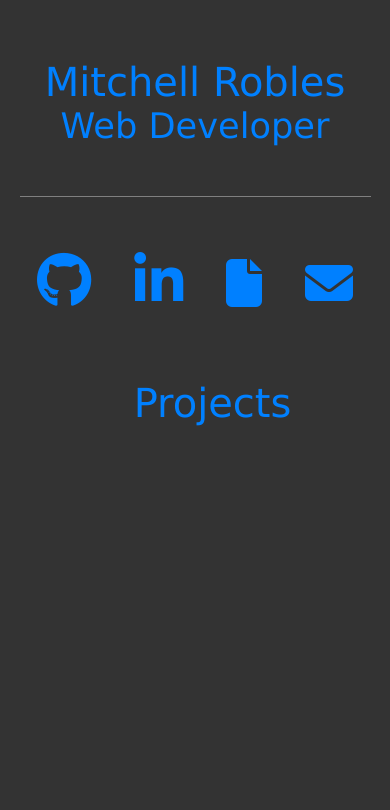
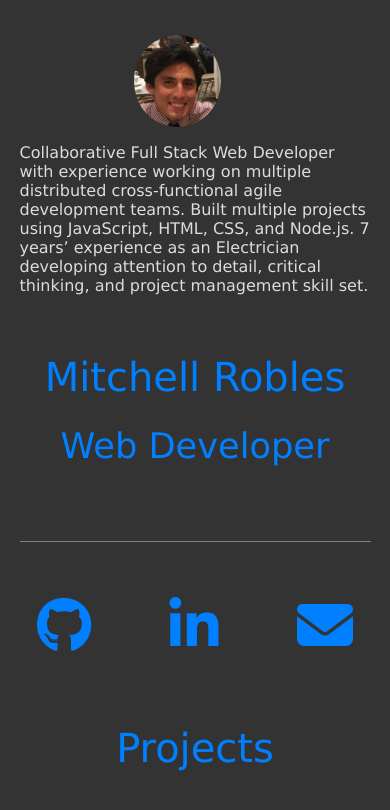
Before and after one commit to mitchellr92/portfolio, a React (Create React App) app: page / in a window 390 px wide. Shown: the top 810 px of the page. Built offline with nearby package versions, Linux system fonts and the light colour scheme.

Commit message:
added about me section

```diff
--- a/src/Components/Portfolio/Portfolio.css
+++ b/src/Components/Portfolio/Portfolio.css
@@ -46,7 +46,7 @@
   display: none;
 }
 
-.fas {
+.portfolio-container .fas {
   font-size: 3rem;
   cursor: pointer;
 }
--- a/src/Components/Profile/Profile.css
+++ b/src/Components/Profile/Profile.css
@@ -1,8 +1,12 @@
+.page-container {
+  display: flex;
+  flex-direction: column;
+}
+
 .profile-container {
   margin-left: 7%;
   margin-top: 15%;
   width: 650px;
-  position: absolute;
   z-index: 1;
 }
 
@@ -62,29 +66,6 @@
   padding-top: 25px;
 }
 
-.resume-download {
-  border: 1px solid #0080ff;
-  border-radius: 5px;
-  width: 290px;
-  height: 60px;
-  display: flex;
-  justify-content: center;
-  align-items: center;
-  background-color: #0080ff;
-}
-
-.download {
-  font-size: 1.4rem;
-  font-family: "Lucida Sans", "Lucida Sans Regular", "Lucida Grande",
-    "Lucida Sans Unicode", Geneva, Verdana, sans-serif;
-  font-weight: bold;
-  color: #333;
-}
-
-.download:hover {
-  text-decoration: none;
-}
-
 .projects {
   color: #0080ff;
   font-family: "Lucida Sans", "Lucida Sans Regular", "Lucida Grande",
@@ -102,10 +83,36 @@
   text-decoration: none;
 }
 
+.profile-summary {
+  margin-top: 5%;
+  margin-left: 7%;
+  max-width: 650px;
+  display: flex;
+  justify-content: flex-end;
+  align-items: center;
+}
+
+.profile-summary p {
+  color: gainsboro;
+  font-family: "Lucida Sans", "Lucida Sans Regular", "Lucida Grande",
+    "Lucida Sans Unicode", Geneva, Verdana, sans-serif;
+}
+
+.profile-pic {
+  margin-right: 35px;
+  border-radius: 50%;
+  width: 25%;
+}
+
 @media (max-width: 720px) {
+  .page-container {
+    flex-direction: column-reverse;
+  }
+
   .profile-container {
     width: 100%;
     margin-left: 0;
+    margin-top: 2%;
   }
 
   .profile {
@@ -113,6 +120,10 @@
     flex-direction: column;
     align-items: center;
     margin-bottom: 50px;
+  }
+
+  .profile p {
+    margin-bottom: 25px;
   }
 
   .divider {
@@ -152,6 +163,13 @@
     font-size: 2.5rem;
     width: 50%;
     text-align: center;
-    margin-top: 50px;
+    margin: 50px auto;
+    /* margin-top: 50px; */
+  }
+
+  .profile-summary {
+    flex-direction: column;
+    margin: 35px auto;
+    width: 90%;
   }
 }
--- a/src/Components/Profile/Profile.js
+++ b/src/Components/Profile/Profile.js
@@ -1,5 +1,6 @@
 import React, { Component } from "react";
 import { Link } from "react-router-dom";
+import profilePic from "./download.png";
 import "./Profile.css";
 
 class Profile extends Component {
@@ -18,6 +19,7 @@ class Profile extends Component {
   render() {
     console.log(this.props.contactMe);
     return (
+      <div className="page-container">
         <div className="profile-container">
           <div className="profile">
             <p className="name">Mitchell Robles</p>
@@ -40,13 +42,6 @@ class Profile extends Component {
               >
                 <i className="fab fa-linkedin-in" />
               </a>
-            <a
-              className="button"
-              target="_blank"
-              href="https://resume.creddle.io/resume/3h5u0hc5mbd"
-            >
-              <i className="fas fa-file"></i>
-            </a>
               <a className="button" onClick={this.props.contactMe}>
                 <i className="fas fa-envelope"></i>
               </a>
@@ -56,6 +51,11 @@ class Profile extends Component {
             </Link>
           </div>
         </div>
+        <div className="profile-summary">
+          <img src={profilePic} className="profile-pic" />
+          <p>Collaborative Full Stack Web Developer with experience working on multiple distributed cross-functional agile development teams. Built multiple projects using JavaScript, HTML, CSS, and Node.js. 7 years’ experience as an Electrician developing attention to detail, critical thinking, and project management skill set.</p>
+        </div>
+      </div>
     );
   }
 }
```
Also changed, not shown: src/Components/Profile/download.png (added), 1 other file (tests, documents, lock files or other folders). Lines whose indentation alone changed are shown as unchanged.
